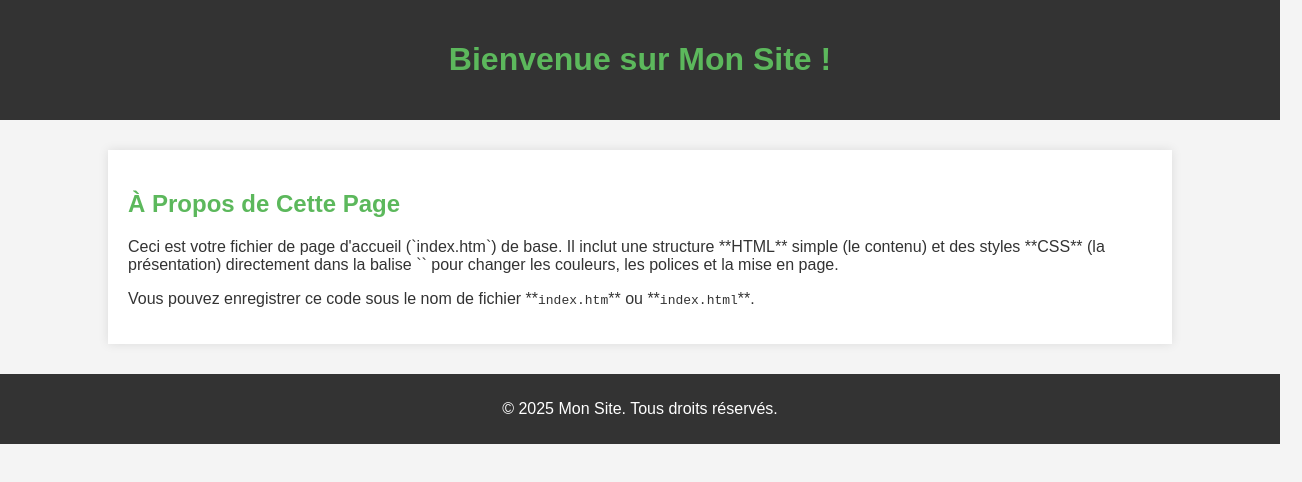
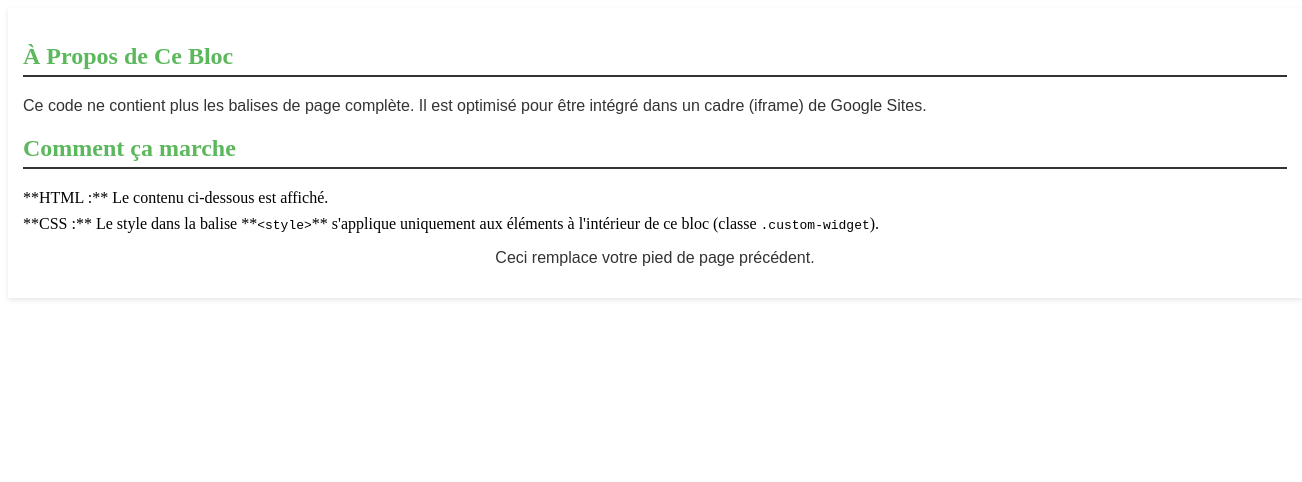
Before and after one commit to gct-sys/chimestry-dico-search, a plain HTML site: page index.html in a window 1280 px wide. Shown: the whole page, 1302 px wide, since content can reach past the window. Drawn offline with Linux system fonts and the light colour scheme.

Commit message:
Update index.html

```diff
--- a/index.html
+++ b/index.html
@@ -1,81 +1,48 @@
-<!DOCTYPE html>
-<html lang="fr">
-<head>
-    <meta charset="UTF-8">
-    <meta name="viewport" content="width=device-width, initial-scale=1.0">
-    <title>Mon Premier Site Web</title>
-
 <style>
-        /* Styles appliqués à tout le corps de la page */
-        body {
+    /* 1. Style des titres et du texte de votre bloc */
+    .custom-widget h2 {
+        color: #5cb85c;
+        border-bottom: 2px solid #333; /* Ajout d'une ligne pour le style */
+        padding-bottom: 5px;
+    }
+    .custom-widget p {
         font-family: Arial, sans-serif;
-            margin: 0;
-            padding: 0;
-            background-color: #f4f4f4;
         color: #333;
     }
 
-        /* Style de l'en-tête (Header) */
-        header {
-            background-color: #333;
-            color: white;
-            padding: 20px 0;
-            text-align: center;
+    /* 2. Style du conteneur du widget pour qu'il ressemble à une section */
+    .custom-widget {
+        width: 100%; /* Prend toute la largeur de l'iframe */
+        margin: 0;
+        padding: 15px;
+        background: white;
+        box-shadow: 0 2px 5px rgba(0, 0, 0, 0.1); /* Ombre légère pour le détacher */
     }
 
-        /* Style du conteneur principal */
-        .container {
-            width: 80%;
-            margin: auto;
-            overflow: hidden; /* Pour contenir les flottants si vous en ajoutez */
-            padding: 20px;
-            background: white;
-            box-shadow: 0 0 10px rgba(0, 0, 0, 0.1);
-            margin-top: 30px;
+    /* 3. Style des listes */
+    .custom-widget ul {
+        list-style-type: none;
+        padding: 0;
     }
-
-        /* Style des titres */
-        h1, h2 {
-            color: #5cb85c;
-        }
-
-        /* Style du pied de page (Footer) */
-        footer {
-            background-color: #333;
-            color: white;
-            text-align: center;
-            padding: 10px 0;
-            margin-top: 30px;
+    .custom-widget li {
+        margin-bottom: 8px;
     }
 </style>
-</head>
-<body>
 
-    <header>
-        <h1>Bienvenue sur Mon Site !</h1>
-    </header>
+<div class="custom-widget">
 
-    <div class="container">
-
-        <h2>À Propos de Cette Page</h2>
+    <h2>À Propos de Ce Bloc</h2>
     <p>
-            Ceci est votre fichier de page d'accueil (`index.htm`) de base. Il inclut une structure **HTML** simple (le contenu) et des styles **CSS** (la présentation) directement dans la balise `<style>` de l'en-tête.
+        Ce code ne contient plus les balises de page complète. Il est optimisé pour être intégré dans un cadre (iframe) de Google Sites.
     </p>
 
-        <h2>Comment l'utiliser</h2>
+    <h2>Comment ça marche</h2>
     <ul>
-            <li>**HTML :** Modifiez le contenu dans les balises `<body>...</body>`.</li>
-            <li>**CSS :** Modifiez les styles à l'intérieur de la balise `<style>...</style>` pour changer les couleurs, les polices et la mise en page.</li>
+        <li>**HTML :** Le contenu ci-dessous est affiché.</li>
+        <li>**CSS :** Le style dans la balise **<code>&lt;style&gt;</code>** s'applique uniquement aux éléments à l'intérieur de ce bloc (classe <code>.custom-widget</code>).</li>
     </ul>
 
-        <p>
-            Vous pouvez enregistrer ce code sous le nom de fichier **<code>index.htm</code>** ou **<code>index.html</code>**.
+    <p style="text-align: center;">
+        Ceci remplace votre pied de page précédent.
     </p>
 </div>
-
-    <footer>
-        <p>&copy; 2025 Mon Site. Tous droits réservés.</p>
-    </footer>
-
-</body>
-</html>
```
Lines whose indentation alone changed are shown as unchanged.
